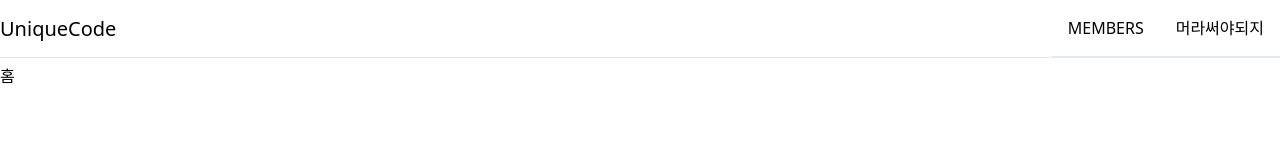
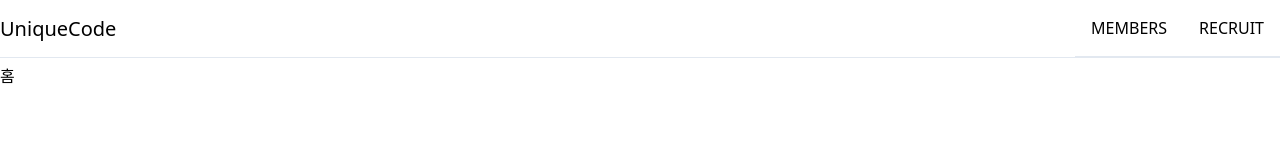
Before and after one commit to paring-chan/UniqueCode-WebSite, a Nuxt app: page / in a window 1280 px wide. Shown: the top 160 px of the page. Built offline with nearby package versions, Linux system fonts and the light colour scheme.

Commit message:
feat: menu text

```diff
--- a/components/LayoutHeader.vue
+++ b/components/LayoutHeader.vue
@@ -7,7 +7,7 @@
       <div class="flex-grow" />
       <div class="flex">
         <menu-item>MEMBERS</menu-item>
-        <menu-item>머라써야되지</menu-item>
+        <menu-item>RECRUIT</menu-item>
       </div>
     </div>
   </div>
```
